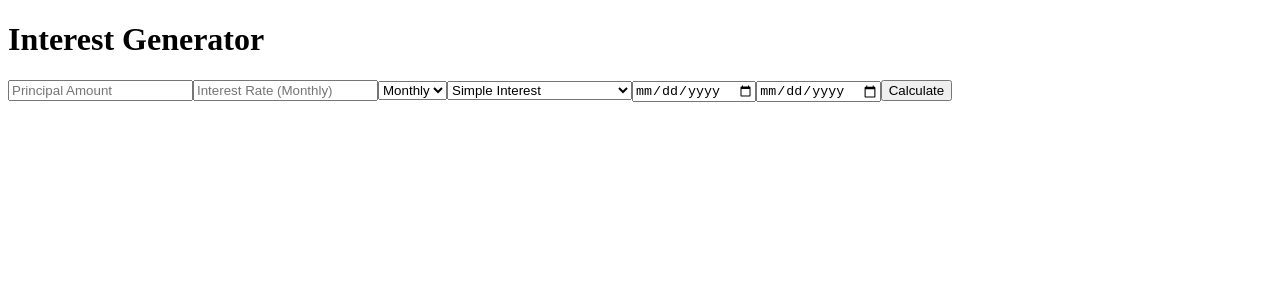
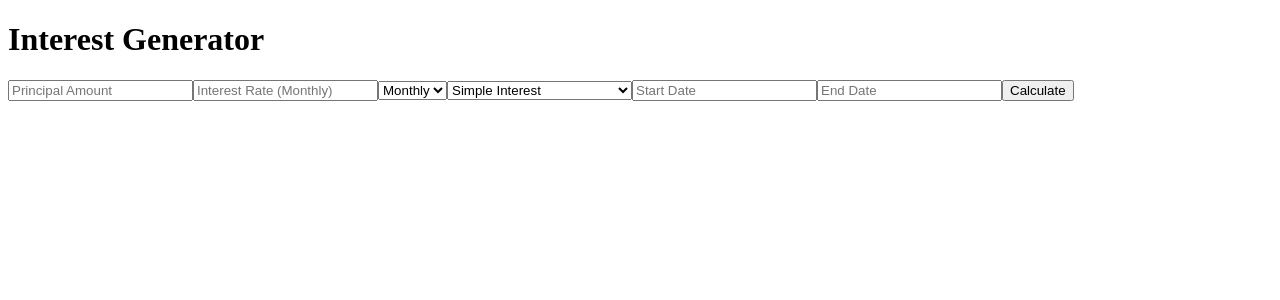
Before and after one commit to VamsikrishnaA/Interest_calculator, a React (Vite) app: page / in a window 1280 px wide. Shown: the top 300 px of the page. Built offline with nearby package versions, Linux system fonts and the light colour scheme; the HTML template or start-up script is replaced by a standard one.

Commit message:
Update App.jsx

```diff
--- a/src/App.jsx
+++ b/src/App.jsx
@@ -93,20 +93,20 @@ return ( <div className="p-4 max-w-md mx-auto space-y-4"> <h1 className="text-xl
   </select>
 
   <input
-    type="date"
-    placeholder="startDate"
-    value={startDate}
-    onChange={(e) => setStartDate(e.target.value)}
-    className="w-full p-2 border rounded"
-  />
+  type="text"
+  onFocus={(e) => (e.target.type = 'date')}
+  onBlur={(e) => (e.target.type = 'text')}
+  placeholder="Start Date"
+  className="p-2 border rounded"
+/>
 
-  <input
-    type="date"
-    placeholder="endDate"
-    value={endDate}
-    onChange={(e) => setEndDate(e.target.value)}
-    className="w-full p-2 border rounded"
-  />
+<input
+  type="text"
+  onFocus={(e) => (e.target.type = 'date')}
+  onBlur={(e) => (e.target.type = 'text')}
+  placeholder="End Date"
+  className="p-2 border rounded"
+/>
 
   <button onClick={calculateInterest} className="w-full bg-blue-500 text-white p-2 rounded">
     Calculate
```
